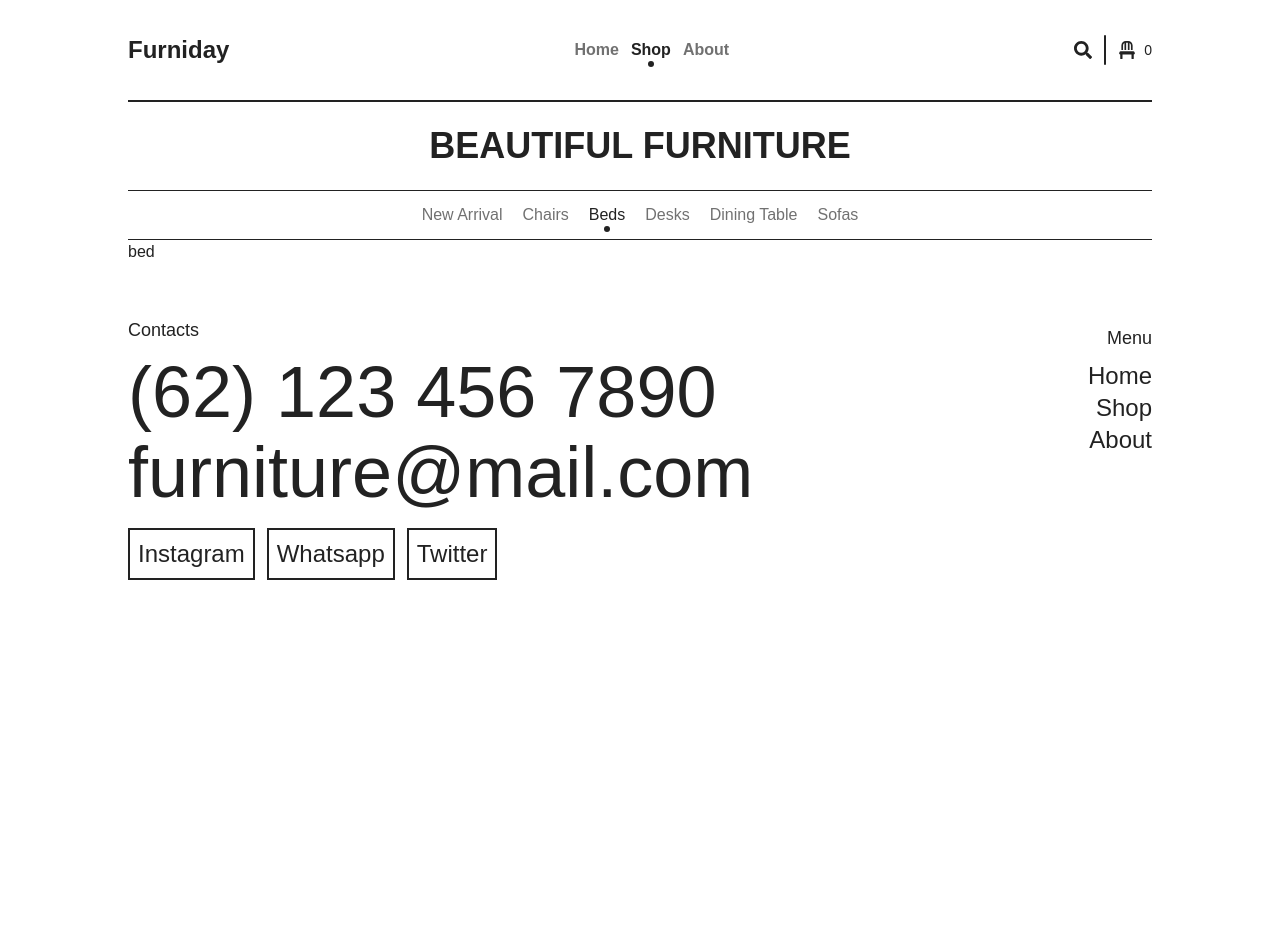
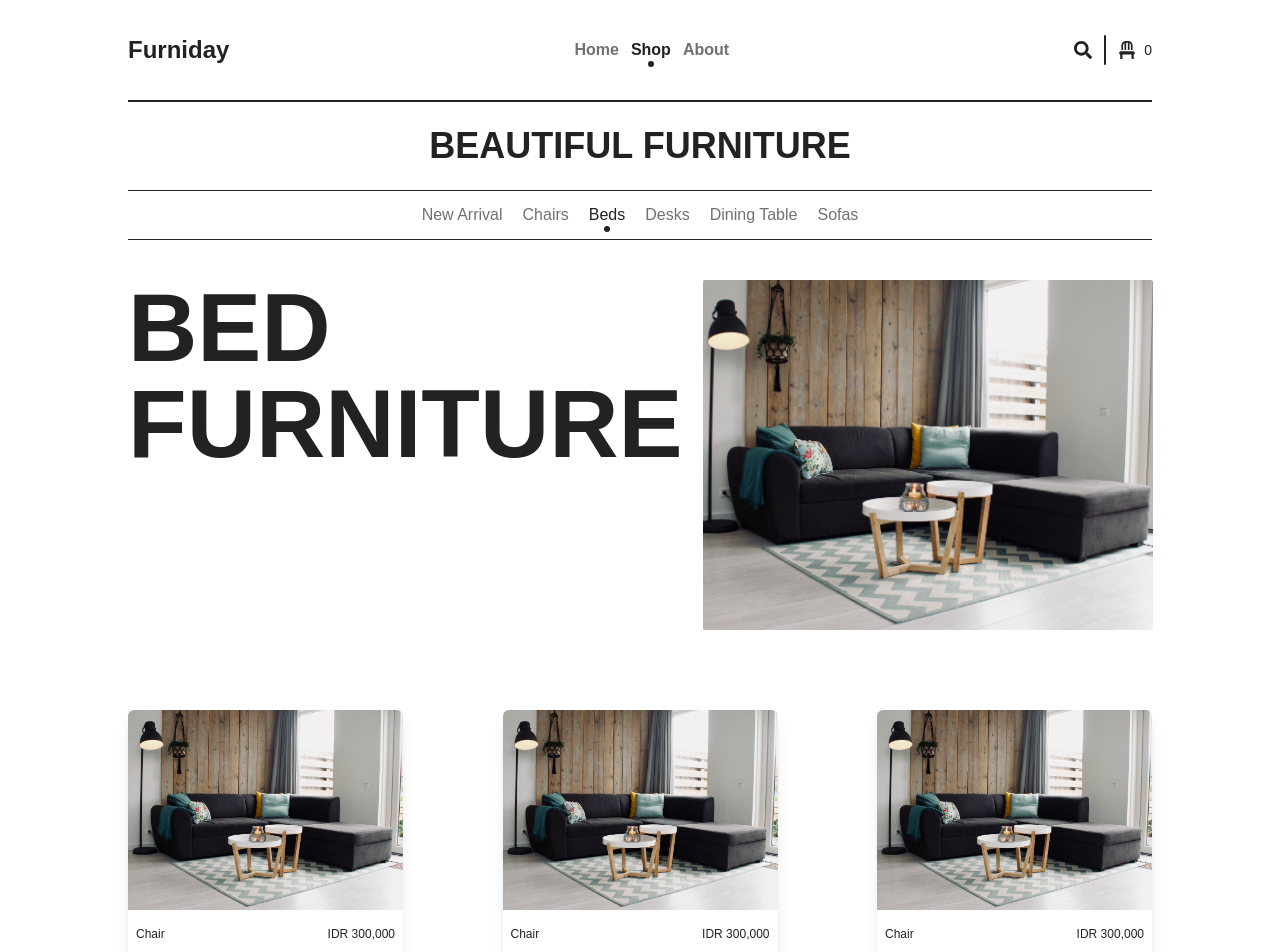
Before and after one commit to P4rley/furniday, a Next.js app: page /shop/bed in a window 1280 px wide. Shown: the top 952 px of the page. Before the commit the page ends 800 px from the top, so only its background shows below. Built offline with nearby package versions, Linux system fonts and the light colour scheme.

Commit message:
Created shop by category page

```diff
--- a/app/shop/[category]/page.tsx
+++ b/app/shop/[category]/page.tsx
@@ -1,7 +1,64 @@
+"use client";
+
+import Image from "next/image";
+import heroImg from "../../heroImg.jpg";
+import Card from "@/components/Card";
+import { useState } from "react";
+
 type Props = {
   params: { category: string };
 };
-const page = ({ params: { category } }: Props) => {
-  return <div>{category}</div>;
+const Category = ({ params: { category } }: Props) => {
+  const [expand, setExpand] = useState<number>(16);
+
+  return (
+    <div className="">
+      <div className="flex flex-col md:flex-row justify-between gap-5 mt-10">
+        <div className="">
+          <h1 className="text-4xl md:text-5xl lg:text-6xl xl:text-8xl font-bold">
+            {category.replace("-", " ").toUpperCase()} FURNITURE
+          </h1>
+        </div>
+
+        <Image
+          src={heroImg}
+          alt="Hero Image"
+          className="w-full md:w-[350px] xl:w-[450px] h-[250px] xl:h-[350px] rounded-sm object-center object-cover"
+        />
+      </div>
+
+      <div className="mt-20 mb-10">
+        <div className="flex flex-wrap justify-between items-center gap-5">
+          {[...Array(expand)].map((el, i) => {
+            return (
+              <div
+                key={i}
+                className={`shadow-lg group  h-[200px] w-full md:w-[200px] lg:w-[240px] xl:w-[275px] lg:h-[250px] rounded-md overflow-hidden`}
+              >
+                <Image
+                  src={heroImg}
+                  alt="products"
+                  className="h-[150px] lg:h-[200px] w-full object-cover group-hover:scale-105 transition duration-300 ease-in-out"
+                />
+                <div className="flex w-full justify-between py-4 px-2">
+                  <span className="text-xs font-medium">Chair</span>
+                  <span className="text-xs font-medium">IDR 300,000</span>
+                </div>
+              </div>
+            );
+          })}
+        </div>
+
+        <div className="flex justify-center items-center my-20 ">
+          <button
+            onClick={() => setExpand((prev) => prev + 16)}
+            className="border-2 border-[#222] hover:text-[#222] hover:bg-white transition-all ease-in-out duration-300 font-bold text-sm text-white w-[50px] h-[50px] flex items-center justify-center cursor-pointer bg-[#222] rounded-full "
+          >
+            More
+          </button>
+        </div>
+      </div>
+    </div>
+  );
 };
-export default page;
+export default Category;
```
